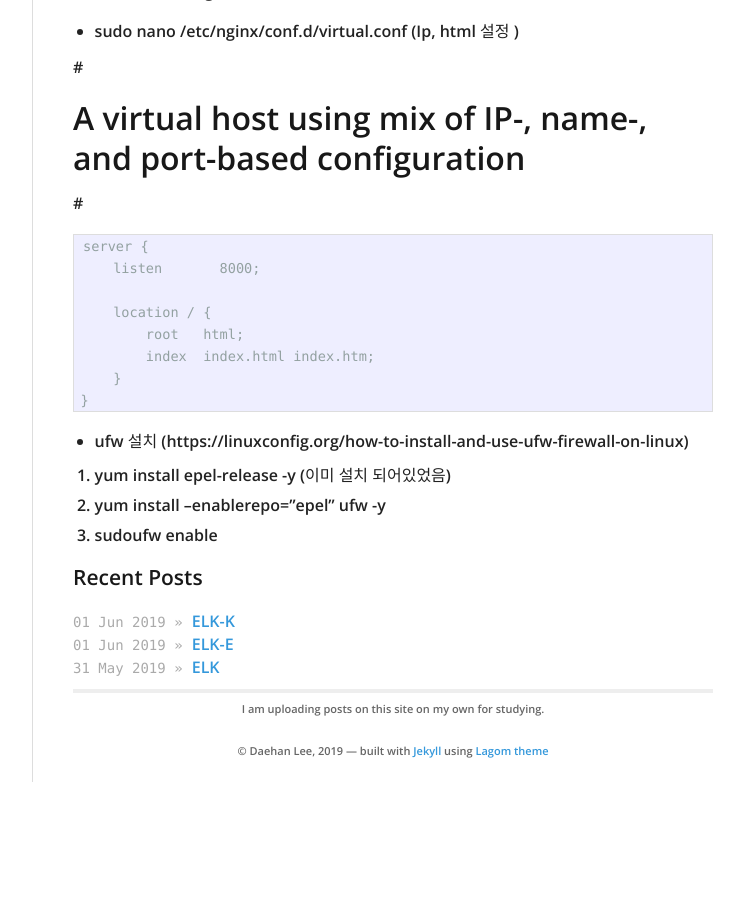
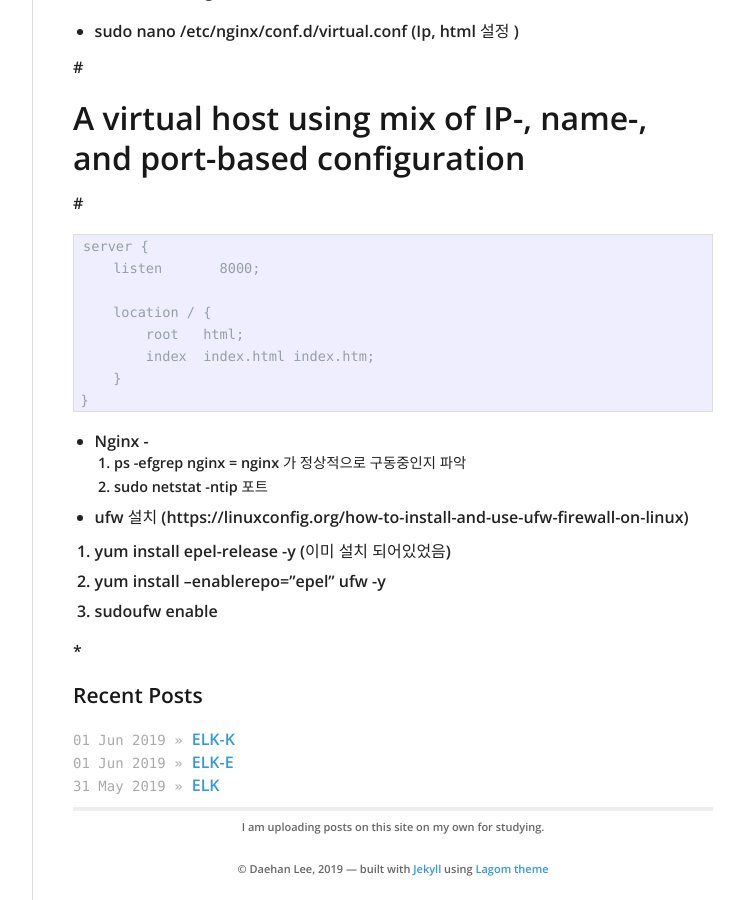
Before and after one commit to daehan0226/Study, a Jekyll site: the page built from _posts/2019-06-02-AWS-ELK.md, in a window 1280 px wide and 900 px high, scrolled down 1072 px. Shown: the whole window, without its empty margins (378-1122 px from the left). Built offline with Jekyll 4.4.1, drawn with Linux system fonts in a browser that asks for light colours; before the commit the page ends 1854 px from its top, so only the background shows below that.

Commit message:
Update 2019-06-02-AWS-ELK.md

```diff
--- a/_posts/2019-06-02-AWS-ELK.md
+++ b/_posts/2019-06-02-AWS-ELK.md
@@ -69,9 +69,17 @@ https://okdevtv.com/mib/elk/elk6
     }
 
 
+* Nginx -
+1. ps -ef | grep nginx   = nginx 가 정상적으로 구동중인지 파악
+2. sudo netstat -ntip  포트
+
+
 
 * ufw 설치  (https://linuxconfig.org/how-to-install-and-use-ufw-firewall-on-linux)
 
  1. yum install epel-release -y (이미 설치 되어있었음)
  2. yum install --enablerepo="epel" ufw -y
  3. sudoufw enable
+
+
+*
```
